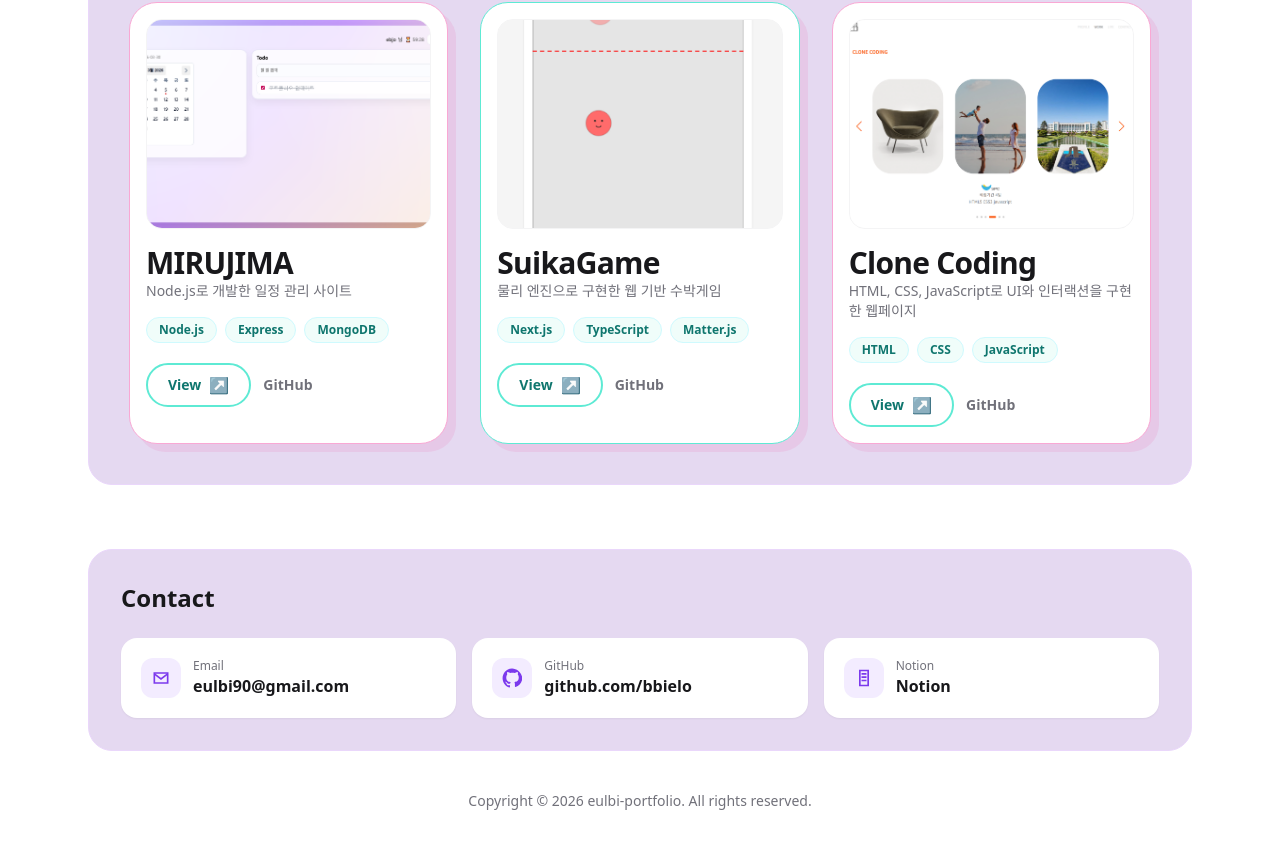
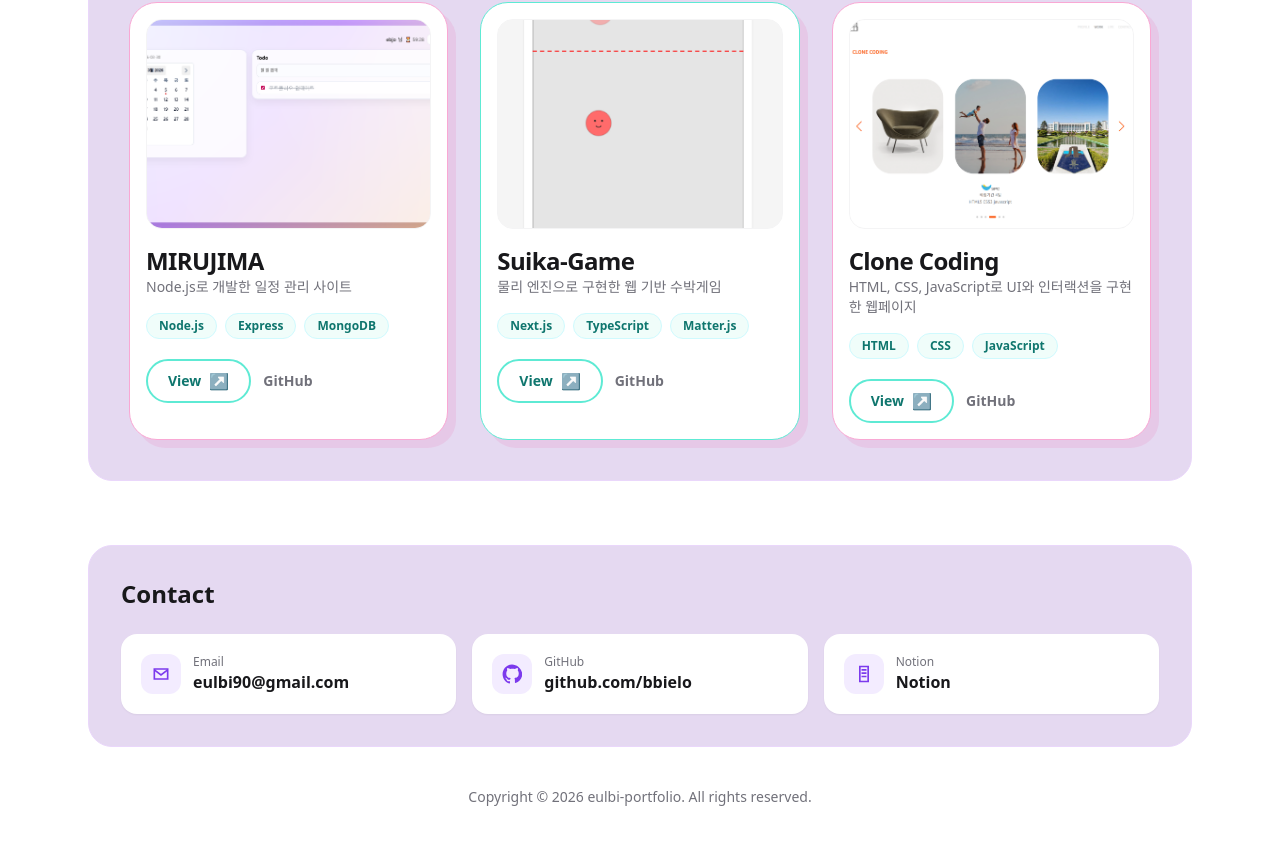
Before and after one commit to bbielo/Portfolio, a Vue app: page / in a window 1280 px wide. Shown: the part 3221-4070 px from the top of the page. Built offline with nearby package versions, Linux system fonts and the light colour scheme.

Commit message:
style: change font size

```diff
--- a/src/sections/ProjectsSection.vue
+++ b/src/sections/ProjectsSection.vue
@@ -29,7 +29,7 @@
             </div>
 
             <div class="mt-4">
-              <h3 class="mt-2 text-3xl font-black tracking-tight text-zinc-900">
+              <h3 class="mt-2 text-2xl font-black tracking-tight text-zinc-900">
                 {{ project.title }}
               </h3>
 
@@ -88,7 +88,7 @@ const projects = [
     cardClass: "border-[#F9A8D4]"
   },
   {
-  title: "SuikaGame",
+  title: "Suika-Game",
   summary: "물리 엔진으로 구현한 웹 기반 수박게임",
   image: "/images/projects/SUIKA.png",
   link: "https://suika-game-mauve.vercel.app",
```
